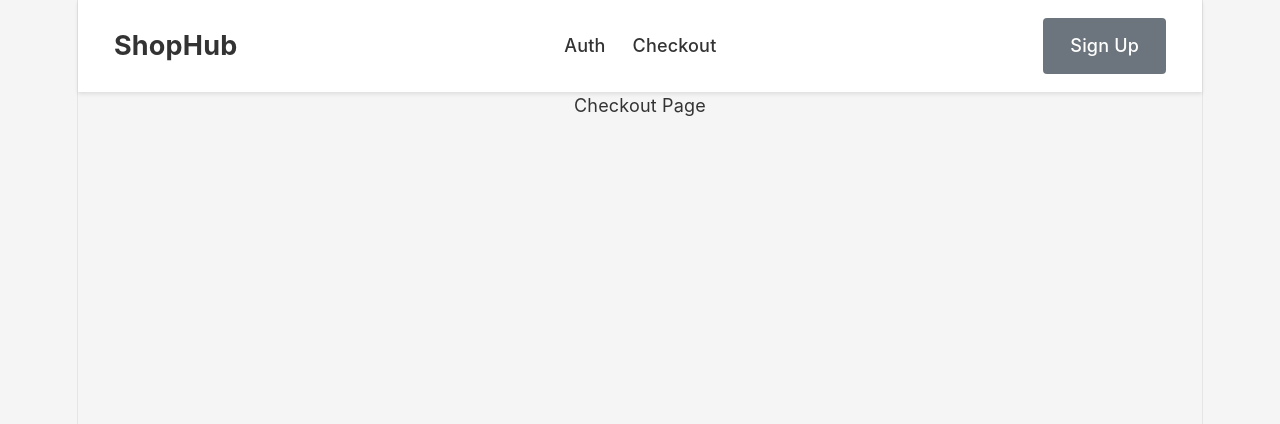
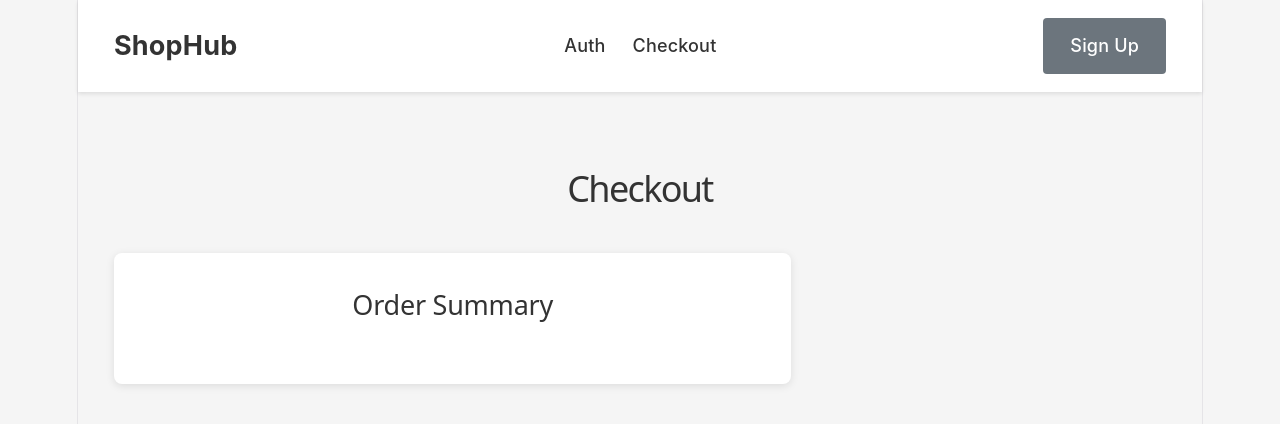
Before and after one commit to khanafras7-boop/Own-, a React (Vite) app in the folder ecommerce_website/: page /checkout in a window 1280 px wide. Shown: the top 424 px of the page. Built offline with nearby package versions, Linux system fonts and the light colour scheme.

Commit message:
Add CartContext, fix addToCart, update Checkout and ProductDetails

```diff
--- a/ecommerce_website/src/components/ProductCard.jsx
+++ b/ecommerce_website/src/components/ProductCard.jsx
@@ -1,16 +1,21 @@
 import {Link} from 'react-router-dom';
+import { useCart } from '../context/CartContext';
 
 export default function ProductCard({product}) {
+    const {cartItems, addToCart} = useCart();
+    const productInCart = cartItems.find((item) => item.id === product.id);
+    const quantityLabel = productInCart ? `(${productInCart.quantity})` : "";
+
     return (
         <>
-            <div className="product-cart">
+            <div className="product-card">
                 <img src={product.image} className="product-card-image" alt={product.name} />
                 <div className="product-card-content">
                     <h3>{product.name}</h3>
                     <p>${product.price}</p>
                     <div className="product-card-actions">
                         <Link to={`/product/${product.id}`} className="btn btn-secondary">View Details</Link>
-                        <button className="btn btn-primary">Add to cart</button>
+                        <button onClick={() => addToCart(product.id)} className="btn btn-primary">Add to cart {quantityLabel}</button>
                     </div>
 
                 </div>
--- /dev/null
+++ b/ecommerce_website/src/context/CartContext.jsx
@@ -0,0 +1,44 @@
+import { createContext, useContext, useState } from "react";
+import { getProductById } from "../data/products";
+
+export const CartContext = createContext(null);
+
+export default function CartProvider({children}) {
+   const [cartItems, setCartItems] = useState([]);
+
+   function addToCart(id) {
+        const numericId = Number(id);
+        const product = getProductById(numericId);
+
+        if (!product) return;
+
+        setCartItems((currentItems) => {
+            const existing = currentItems.find((item) => item.id === numericId);
+
+            if (existing) {
+                return currentItems.map((item) =>
+                    item.id === numericId ? { ...item, quantity: item.quantity + 1 } : item
+                );
+            }
+
+            return [...currentItems, { id: numericId, quantity: 1 }];
+        });
+   }
+
+   function getCartItemsWithProducts() {
+    return cartItems.map((item) => ({
+        ...item,
+        product : getProductById(item.id)
+    })).filter(item => item.product)
+   }
+
+
+    return (
+        <CartContext.Provider value={{cartItems, addToCart, getCartItemsWithProducts}}>{children}</CartContext.Provider>
+    )
+}
+
+export function useCart() {
+    const context = useContext(CartContext);
+    return context
+}
--- a/ecommerce_website/src/pages/Checkout.jsx
+++ b/ecommerce_website/src/pages/Checkout.jsx
@@ -1,5 +1,38 @@
-export default function Checkout () {
+import { useCart } from '../context/CartContext';
+
+export default function Checkout() {
+
+    const { getCartItemsWithProducts } = useCart();
+    const cartItems = getCartItemsWithProducts();
+
     return (
-        <div>Checkout Page</div>
+        <div className='page'>
+            <div className="container">
+                <h1 className='page-title'>Checkout</h1>
+                <div className="checkout-container">
+                    <div className="checkout-items">
+                        <h2 className="checkout-section-title">
+                            Order Summary
+                        </h2>
+                        {cartItems.map((item) => (
+                            <div className="checkout-item" key={item.id}>
+                                <img className='checkout-item-image' src={item.product.image} alt="" />
+                                <div className="checkout-item-details" >
+                                    <div className="checkout-item-name">{item.product.name}</div>
+                                    <p className="checkout-item-price">${item.product.price} each</p>
+                                </div>
+                                <div className="checkout-item-controls">
+                                    <div className="quantity-controls">
+                                        <button className='quantity-btn'>-</button>
+                                        <span className="quantity-value">{item.quantity}</span>
+                                        <button className="quantity-btn">+</button>
+                                    </div>
+                                </div>
+                            </div>
+                        ))}
+                    </div>
+                </div>
+            </div>
+        </div>
     )
 }
--- a/ecommerce_website/src/pages/ProductDetails.jsx
+++ b/ecommerce_website/src/pages/ProductDetails.jsx
@@ -1,16 +1,20 @@
 import { useEffect, useState } from 'react';
 import {useParams, useNavigate} from 'react-router-dom';
 import { getProductById } from '../data/products';
-
+import { useCart } from '../context/CartContext';
 
 export default function ProductDetails () {
     const {id} = useParams();
+    const numericId = parseInt(id);
     const navigate = useNavigate();
-    const [product, setProduct] = useState(null)
+    const [product, setProduct] = useState(null);
+
+    const {cartItems, addToCart} = useCart();
+
 
     useEffect(() => {
 
-        const findProduct = getProductById(id);
+        const findProduct = getProductById(numericId);
         console.log(findProduct);
         if(!findProduct) {
             navigate('/');
@@ -19,11 +23,16 @@ export default function ProductDetails () {
 
         setProduct(findProduct);
 
-    }, [id])
+    }, [numericId])
 
     if(!product) {
         return <h1>.....Loading</h1>
     }
+
+
+    const ProductInCart = product ? cartItems.find((item) => item.id === numericId) : null;
+
+    const QuantityLabel = ProductInCart ? `(${ProductInCart.quantity})` : "";
 
 
     return (
@@ -35,7 +44,7 @@ export default function ProductDetails () {
                         <h1 className='product-detail-name'>{product.name}</h1>
                         <p className='product-detail-price'>${product.price}</p>
                         <p className='product-detail-description'>{product.description}</p>
-                        <button className='btn btn-primary'>Add to cart</button>
+                        <button onClick={() => addToCart(numericId)} className='btn btn-primary'>Add to cart {QuantityLabel}</button>
                     </div>
                 </div>
             </div>
```
Also changed, not shown: ecommerce_website/src/App.jsx (+6 -3 lines).
